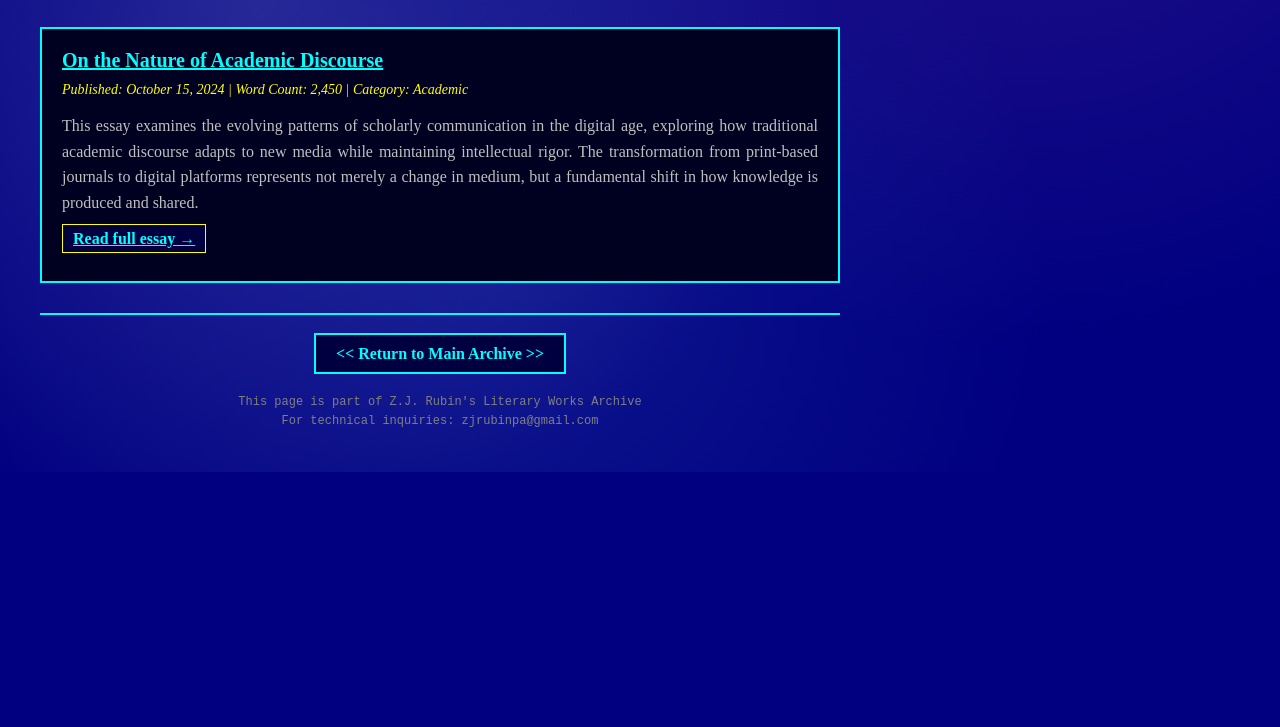
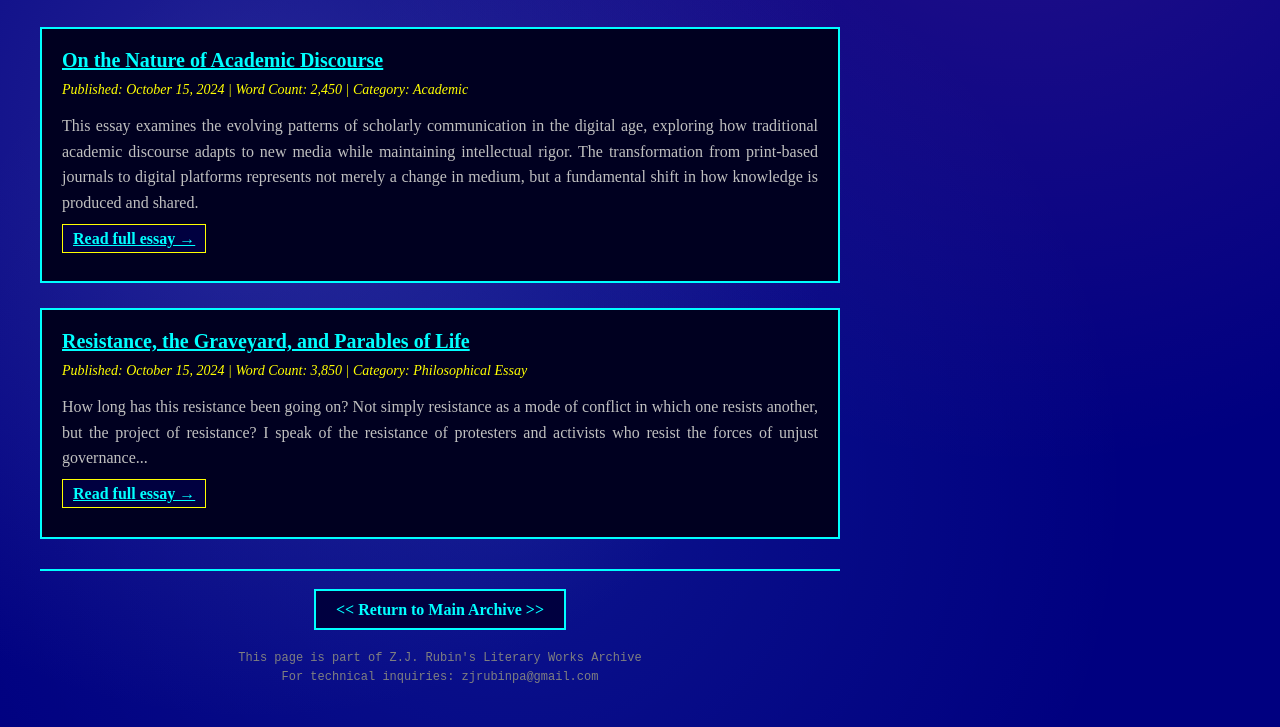
Before and after one commit to zj-rubin/works, a plain HTML site: page essays.html in a window 1280 px wide. Shown: the part 477-1204 px from the top of the page. Before the commit the page ends 949 px from the top, so only its background shows below. Drawn offline with Linux system fonts and the light colour scheme.

Commit message:
Update essays.html

```diff
--- a/essays.html
+++ b/essays.html
@@ -307,6 +307,14 @@
                 <p><a href="essays/on-academic-discourse.html" class="read-more">Read full essay →</a></p>
             </div>
         </div>
+        <div class="essay-preview">
+    <div class="essay-title"><a href="essays/resistance-the-graveyard-and-parables-of-life.html">Resistance, the Graveyard, and Parables of Life</a></div>
+    <div class="essay-meta">Published: October 15, 2024 | Word Count: 3,850 | Category: Philosophical Essay</div>
+    <div class="essay-excerpt">
+        <p>How long has this resistance been going on? Not simply resistance as a mode of conflict in which one resists another, but the project of resistance? I speak of the resistance of protesters and activists who resist the forces of unjust governance...</p>
+        <p><a href="essays/resistance-the-graveyard-and-parables-of-life.html" class="read-more">Read full essay →</a></p>
+    </div>
+</div>
         <!-- Add more essay-item divs for additional essays -->
         <!-- Copy the structure above and replace with your content -->
 
```
